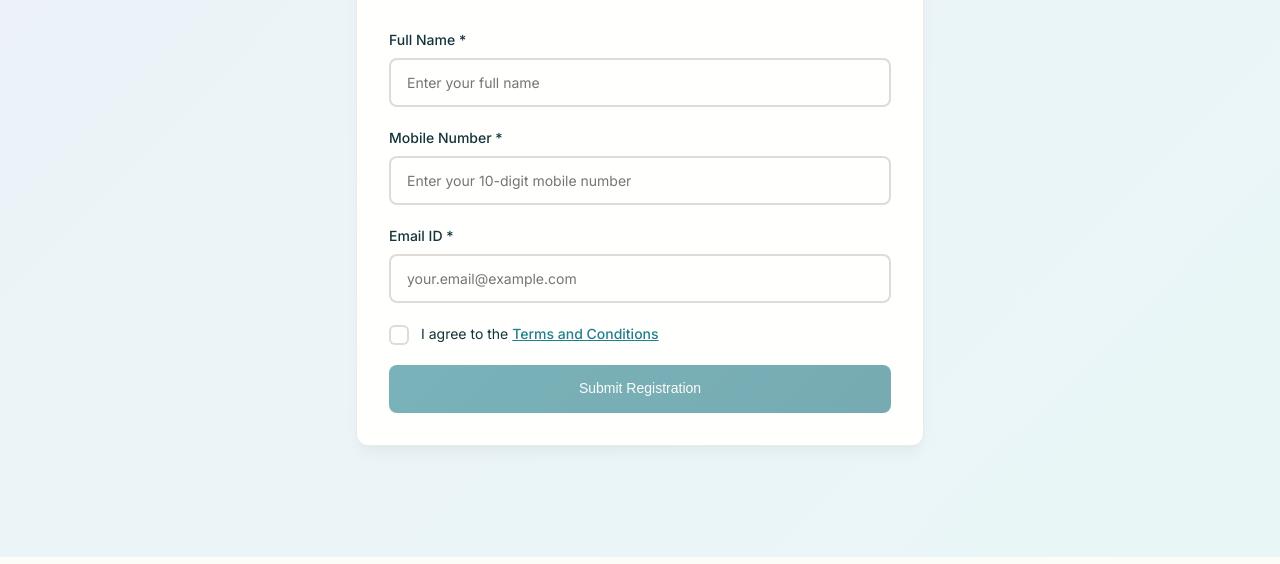
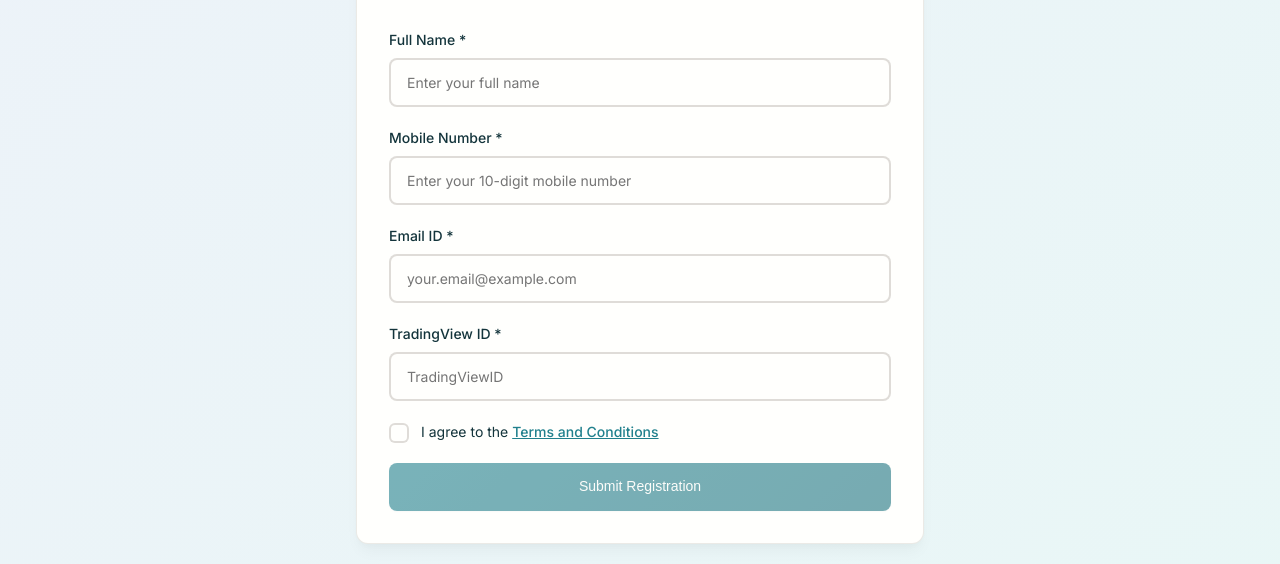
Before and after one commit to algoexpertbuddy-lab/finance-client-form, a plain HTML site: page index.html in a window 1280 px wide. Shown: the part 243-807 px from the top of the page. Drawn offline with Linux system fonts and the light colour scheme.

Commit message:
Update index.html

```diff
--- a/index.html
+++ b/index.html
@@ -56,6 +56,19 @@
                                     required
                                 >
                                 <div class="error-message" id="emailIdError"></div>
+                            </div>
+
+                            <div class="form-group">
+                                <label for="tradingviewid" class="form-label">TradingView ID *</label>
+                                <input
+                                    type="text"
+                                    id="tradingviewid"
+                                    name="tradingviewid"
+                                    class="form-control"
+                                    placeholder="TradingViewID"
+                                    required
+                                >
+                                <div class="error-message" id="IdError"></div>
                             </div>
 
                             <div class="form-group checkbox-group">
```
